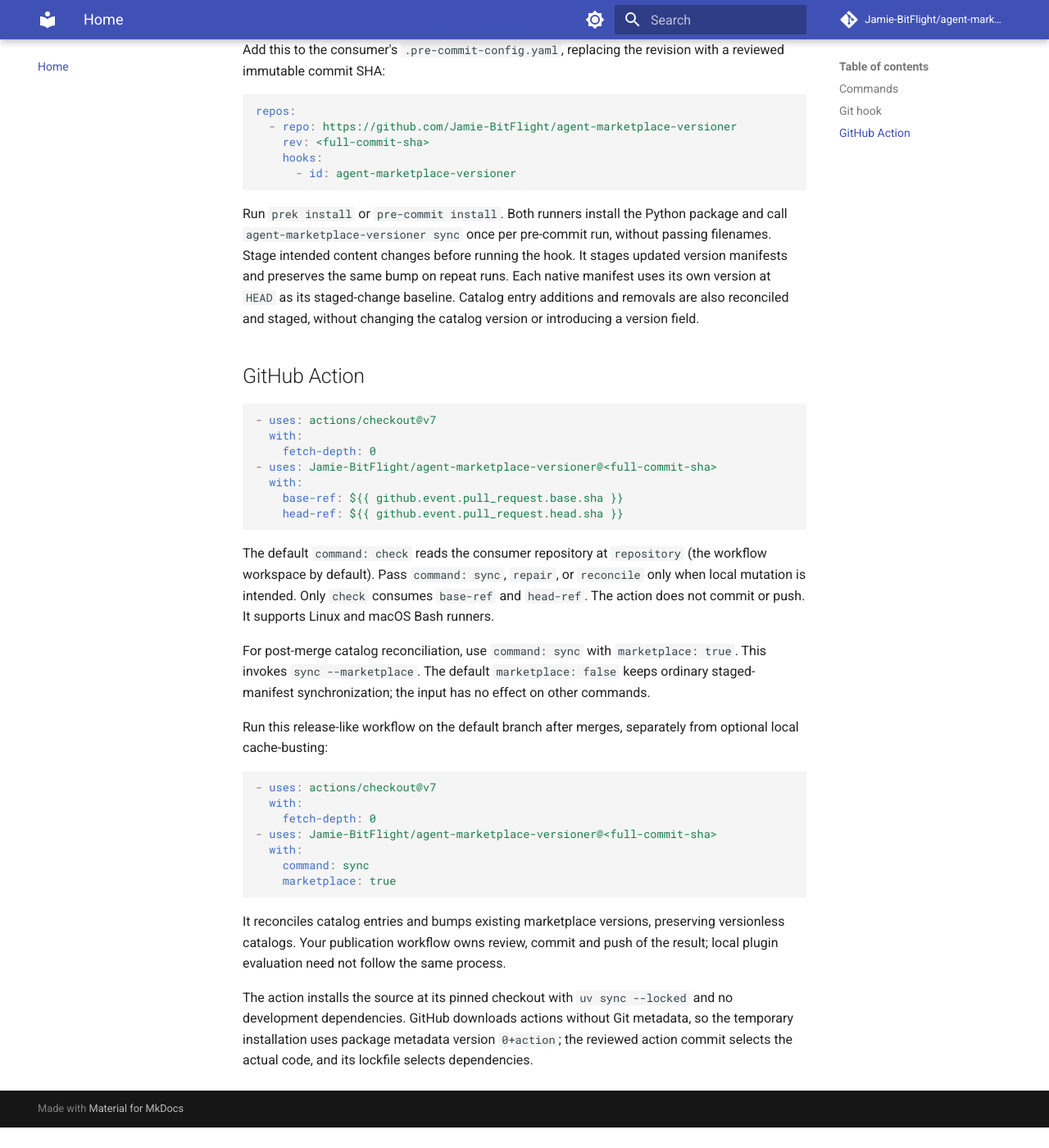
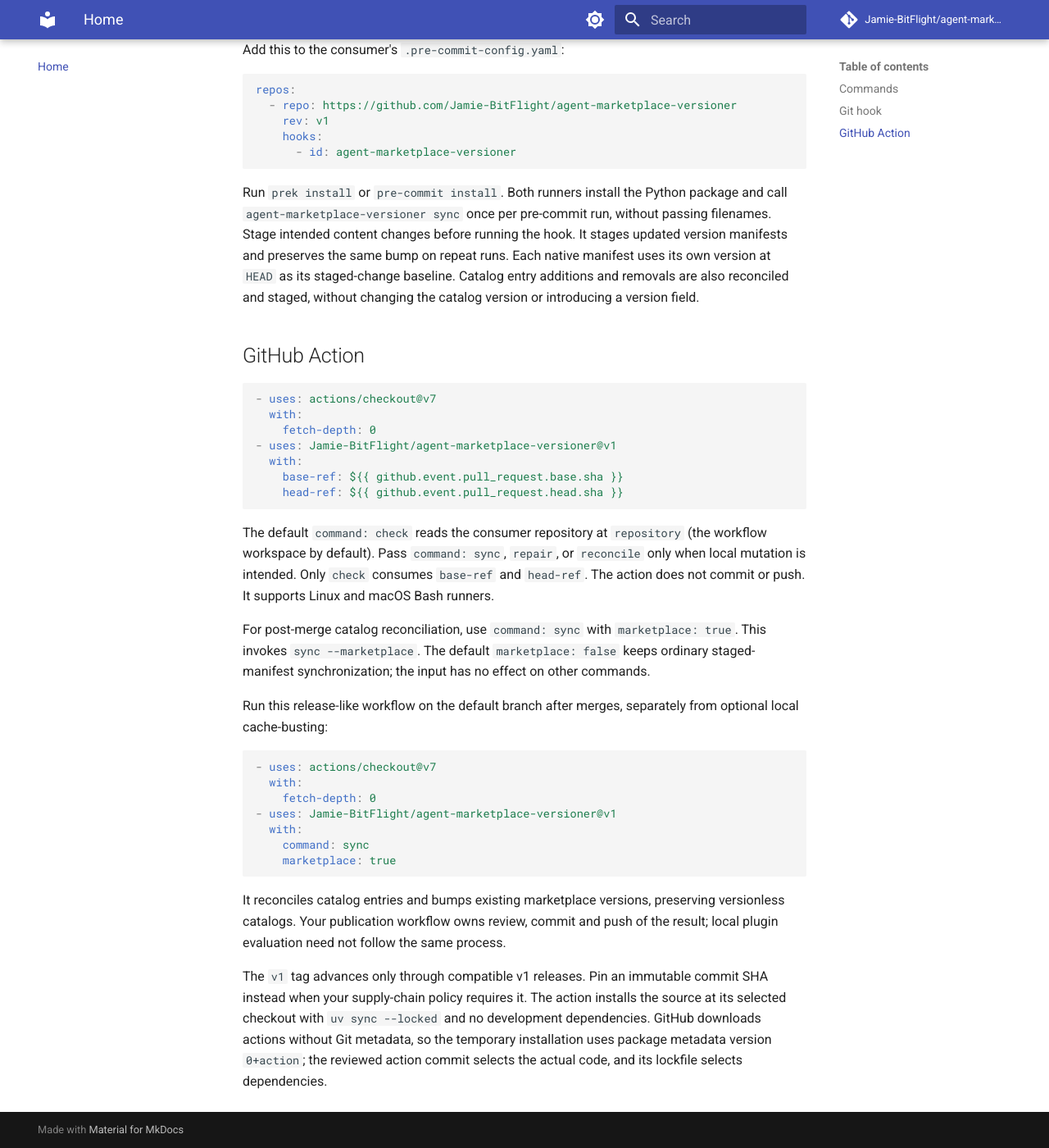
Before and after one commit to Jamie-BitFlight/agent-marketplace-versioner, an MkDocs documentation site: the page built from docs/index.md, in a window 1280 px wide and 1400 px high, scrolled down 1045 px. Shown: the whole window at 82% size. Built offline with MkDocs 1.6.1 and Material for MkDocs 9.7.7, drawn with Linux system fonts in a browser that asks for light colours; comment, search, counter and statistics services are not loaded; before the commit the page ends 2420 px from its top, so only the background shows below that.

Commit message:
feat(versioner)!: stabilize v1 public action contract

````diff
--- a/action.yml
+++ b/action.yml
@@ -1,5 +1,8 @@
 name: Agent Marketplace Versioner
-description: Check or synchronize native agent marketplace versions with the shared CLI.
+description: Keep agent plugin and marketplace versions in sync across Codex, Claude Code, and other harnesses.
+branding:
+  icon: refresh-cw
+  color: purple
 inputs:
   command:
     description: CLI command to run (check, audit, sync, repair, or reconcile). Only check and audit are read-only.
--- a/docs/index.md
+++ b/docs/index.md
@@ -28,13 +28,12 @@ reload a running agent. Choose the local evaluation process that suits your proj
 including direct CLI use instead of installing a hook. No per-consumer adapter or
 versioner-specific configuration file is required.
 
-Add this to the consumer's `.pre-commit-config.yaml`, replacing the revision with
-a reviewed immutable commit SHA:
+Add this to the consumer's `.pre-commit-config.yaml`:
 
 ```yaml
 repos:
   - repo: https://github.com/Jamie-BitFlight/agent-marketplace-versioner
-    rev: <full-commit-sha>
+    rev: v1
     hooks:
       - id: agent-marketplace-versioner
 ```
@@ -53,7 +52,7 @@ changing the catalog version or introducing a version field.
 - uses: actions/checkout@v7
   with:
     fetch-depth: 0
-- uses: Jamie-BitFlight/agent-marketplace-versioner@<full-commit-sha>
+- uses: Jamie-BitFlight/agent-marketplace-versioner@v1
   with:
     base-ref: ${{ github.event.pull_request.base.sha }}
     head-ref: ${{ github.event.pull_request.head.sha }}
@@ -75,7 +74,7 @@ optional local cache-busting:
 - uses: actions/checkout@v7
   with:
     fetch-depth: 0
-- uses: Jamie-BitFlight/agent-marketplace-versioner@<full-commit-sha>
+- uses: Jamie-BitFlight/agent-marketplace-versioner@v1
   with:
     command: sync
     marketplace: true
@@ -85,7 +84,9 @@ It reconciles catalog entries and bumps existing marketplace versions, preservin
 versionless catalogs. Your publication workflow owns review, commit and push of the
 result; local plugin evaluation need not follow the same process.
 
-The action installs the source at its pinned checkout with `uv sync --locked`
+The `v1` tag advances only through compatible v1 releases. Pin an immutable
+commit SHA instead when your supply-chain policy requires it. The action installs
+the source at its selected checkout with `uv sync --locked`
 and no development dependencies. GitHub downloads actions without Git metadata,
 so the temporary installation uses package metadata version `0+action`; the
 reviewed action commit selects the actual code, and its lockfile selects dependencies.
````
Also changed, not shown: README.md (+3 -3 lines), pyproject.toml (+12 -3 lines), .ghadocs.json, 2 other files.
